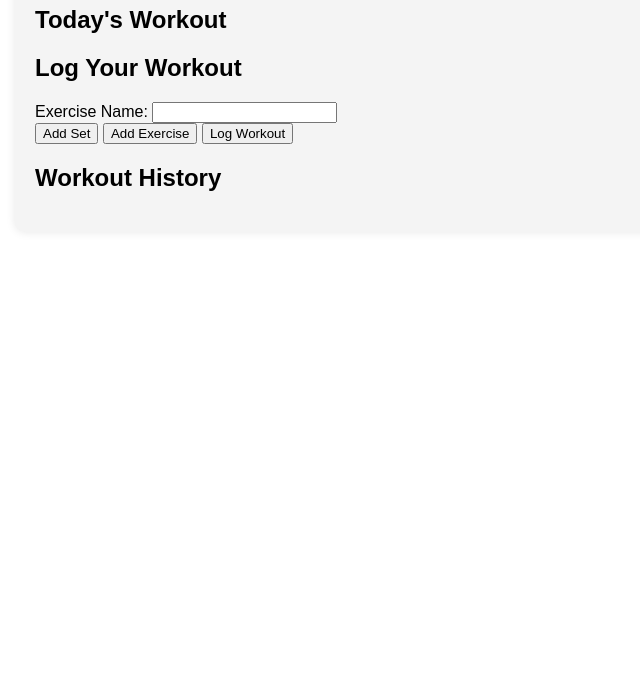
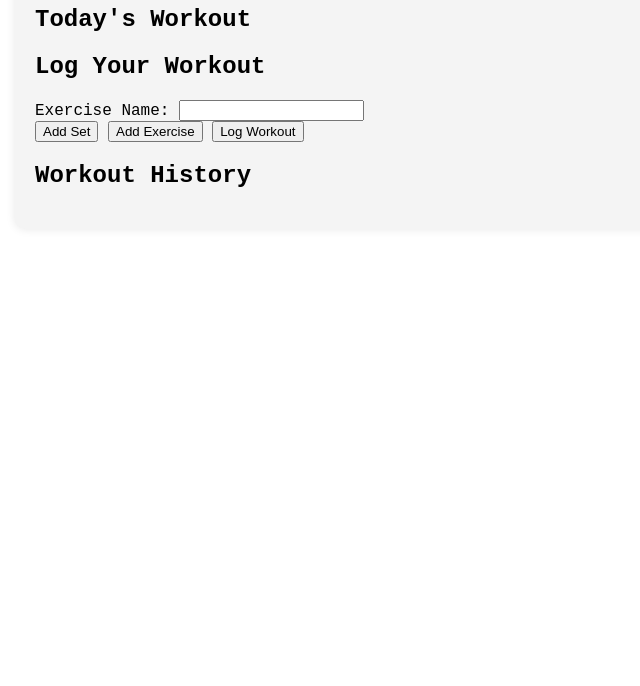
Before and after one commit to adaga12/KodeTPS24, a plain HTML site: page index.html in a window 1280 px wide. Shown: the part 114-800 px from the top of the page, without its empty margins (205-845 px from the left). Drawn offline with Linux system fonts and the light colour scheme.

Commit message:
Update index.html

```diff
--- a/index.html
+++ b/index.html
@@ -6,7 +6,7 @@
 <title>My Fitness Tracker</title>
 <style>
     body {
-        font-family: Arial, sans-serif;
+        font-family: Courier New, sans-serif;
         margin: 0;
         padding: 0;
     }
```
